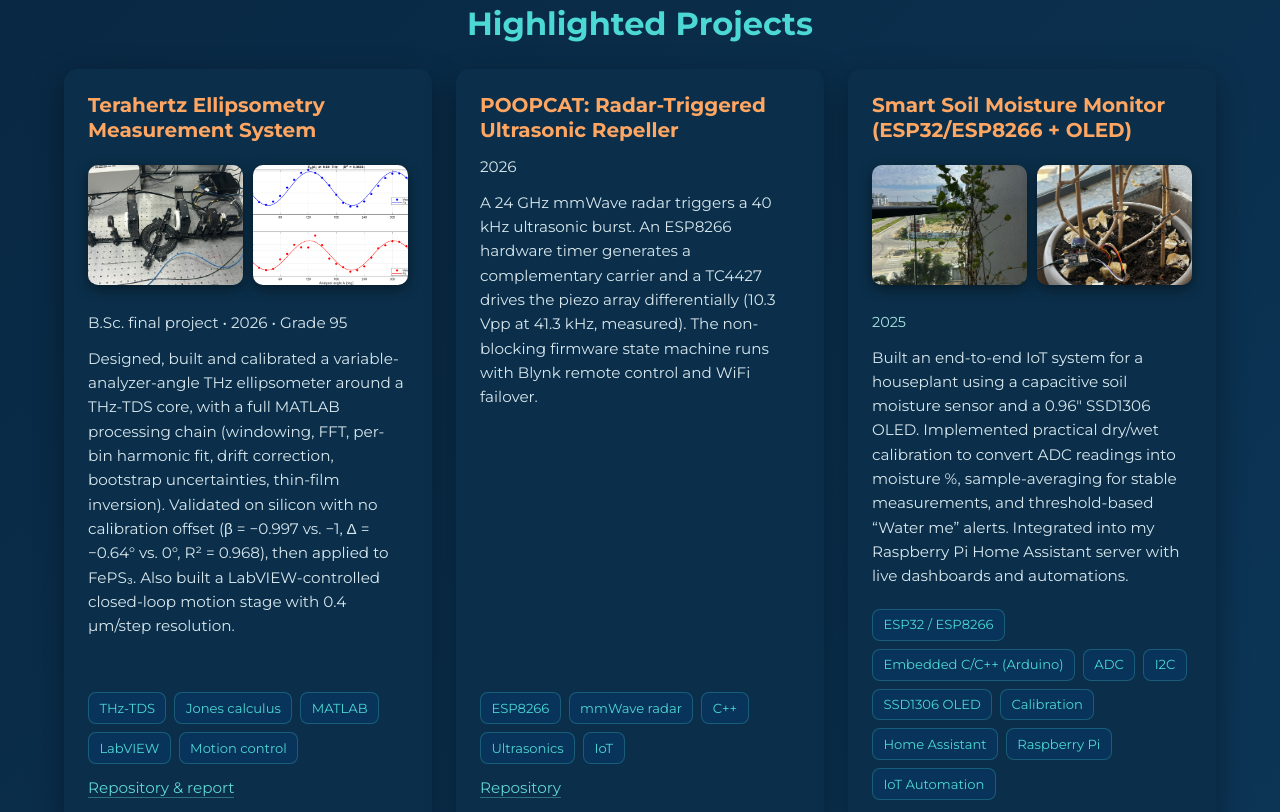
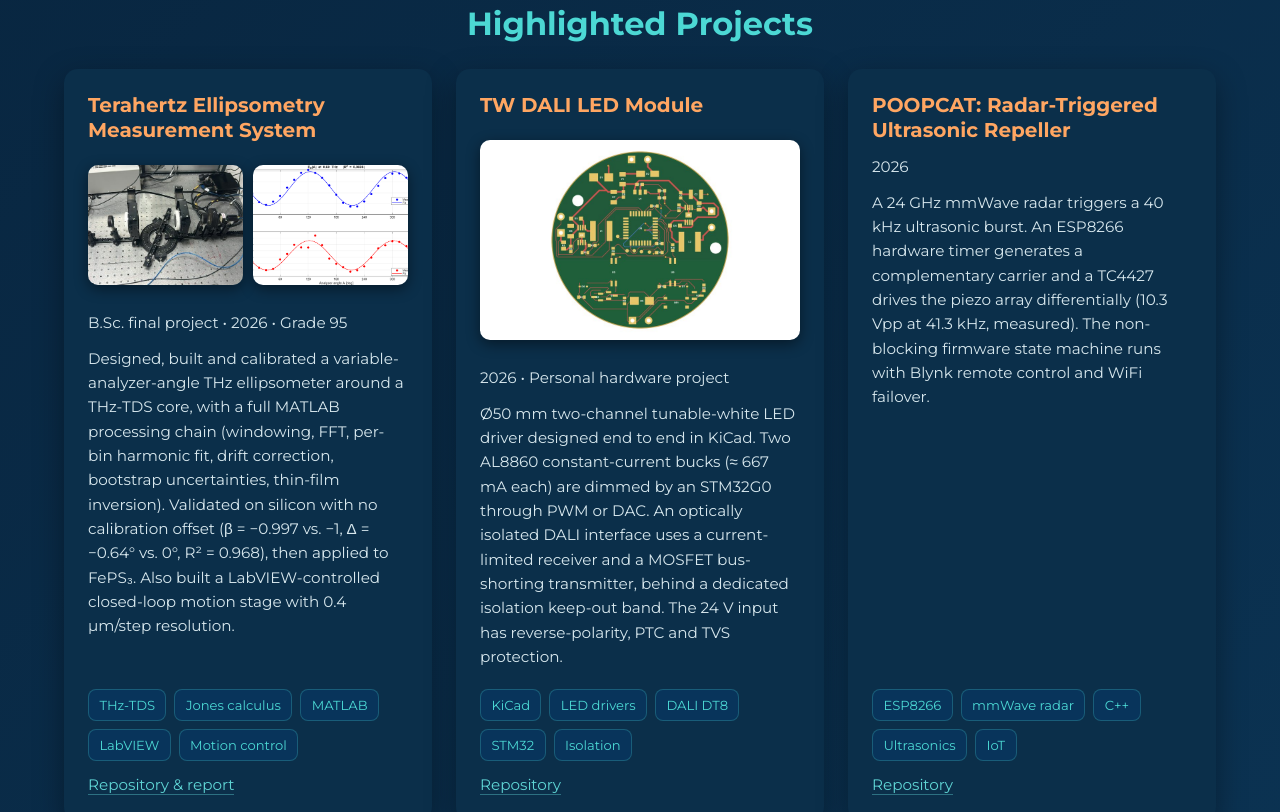
Before and after one commit to asafdabush/asafdabush.github.io, a plain HTML site: page index.html in a window 1280 px wide. Shown: the part 1448-2260 px from the top of the page. Drawn offline with Linux system fonts and the light colour scheme; no server answers.

Commit message:
Add TW DALI LED module card; EEG code now lives in its own repository
Co-Authored-By: Claude Opus 5.5 <noreply@anthropic.com>
Claude-Session: https://claude.ai/code/session_01QymPxEjHMLFuLQ55uVwC7f

```diff
--- a/index.html
+++ b/index.html
@@ -154,6 +154,28 @@
       </article>
 
       <article class="project-card">
+        <h3>TW DALI LED Module</h3>
+        <div class="project-images" style="grid-template-columns:1fr">
+          <img src="tw_dali_pcb.jpg" style="height:200px !important;object-fit:contain;background:#fff" alt="TW DALI LED module PCB layout">
+        </div>
+        <p class="project-period">2026 • Personal hardware project</p>
+        <p>
+          Ø50 mm two-channel tunable-white LED driver designed end to end in KiCad. Two AL8860 constant-current
+          bucks (≈ 667 mA each) are dimmed by an STM32G0 through PWM or DAC. An optically isolated DALI interface
+          uses a current-limited receiver and a MOSFET bus-shorting transmitter, behind a dedicated isolation keep-out band.
+          The 24 V input has reverse-polarity, PTC and TVS protection.
+        </p>
+        <ul class="tech-list">
+          <li>KiCad</li>
+          <li>LED drivers</li>
+          <li>DALI DT8</li>
+          <li>STM32</li>
+          <li>Isolation</li>
+        </ul>
+        <p><a href="https://github.com/asafdabush/TW-DALI-LED-Module" target="_blank" rel="noopener">Repository</a></p>
+      </article>
+
+      <article class="project-card">
         <h3>POOPCAT: Radar-Triggered Ultrasonic Repeller</h3>
         <p class="project-period">2026</p>
         <p>
@@ -267,11 +289,8 @@
         </div>
 
         <p>
-          <a href="https://github.com/asafdabush/EEG-Parkinsons-HOS" target="_blank" rel="noopener">Repository</a> |
-          <a href="Bio_medical_summery.pdf" target="_blank" rel="noopener">Project Summary (PDF)</a> |
-          <a href="preprocessing_paper_faithful.m" target="_blank" rel="noopener">Preprocessing Code</a> |
-          <a href="PD_HOS_Full_Extract_PaperFaithful_IC_NO_APPROX.m" target="_blank" rel="noopener">Feature Extraction Code</a> |
-          <a href="segment_level_kfold.m" target="_blank" rel="noopener">ML Script</a>
+          <a href="https://github.com/asafdabush/EEG-Parkinsons-HOS" target="_blank" rel="noopener">Repository &amp; code</a> |
+          <a href="Bio_medical_summery.pdf" target="_blank" rel="noopener">Project Summary (PDF)</a>
         </p>
       </article>
 
```
Also changed, not shown: tw_dali_pcb.jpg (added), 3 other files.
